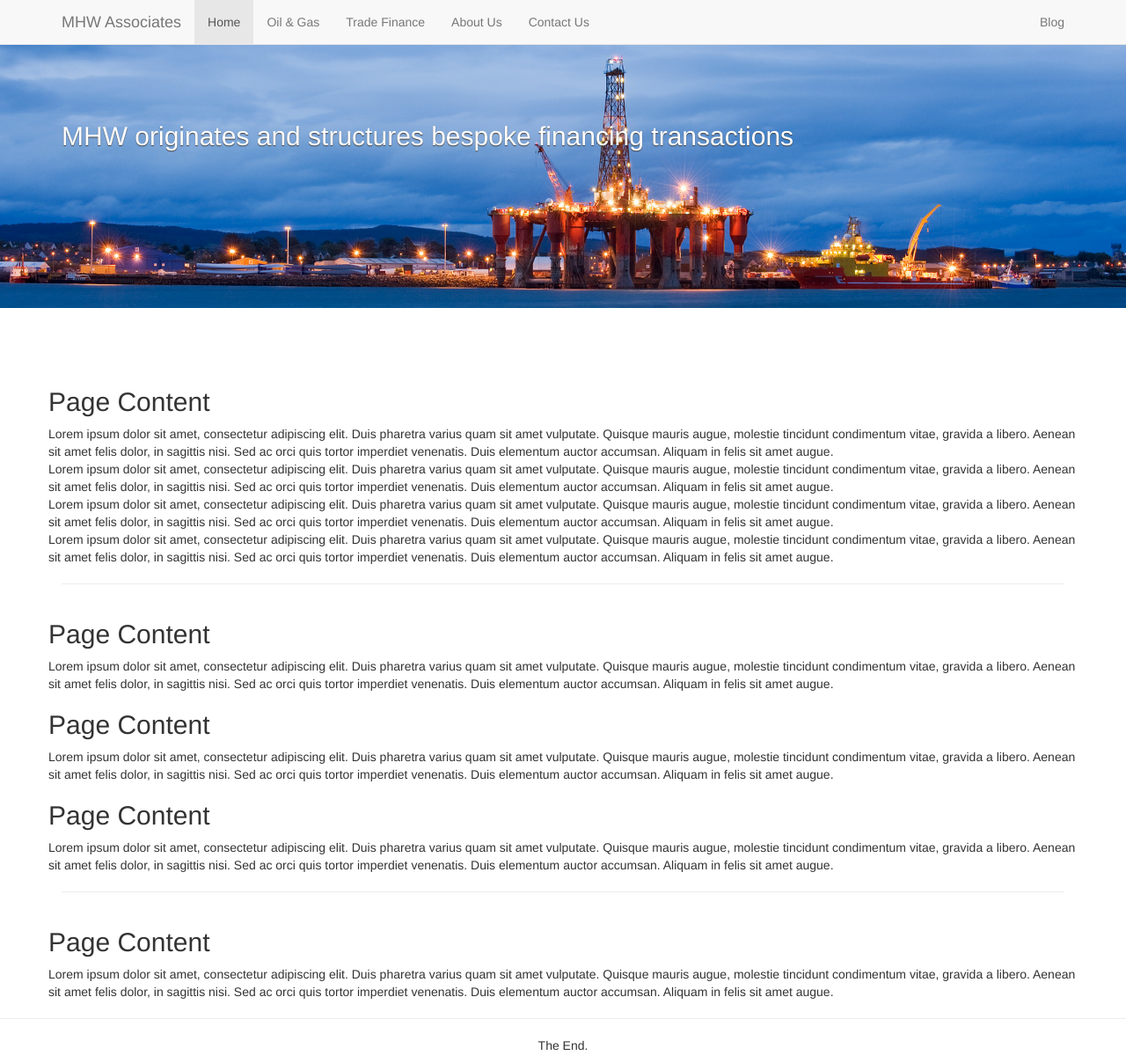
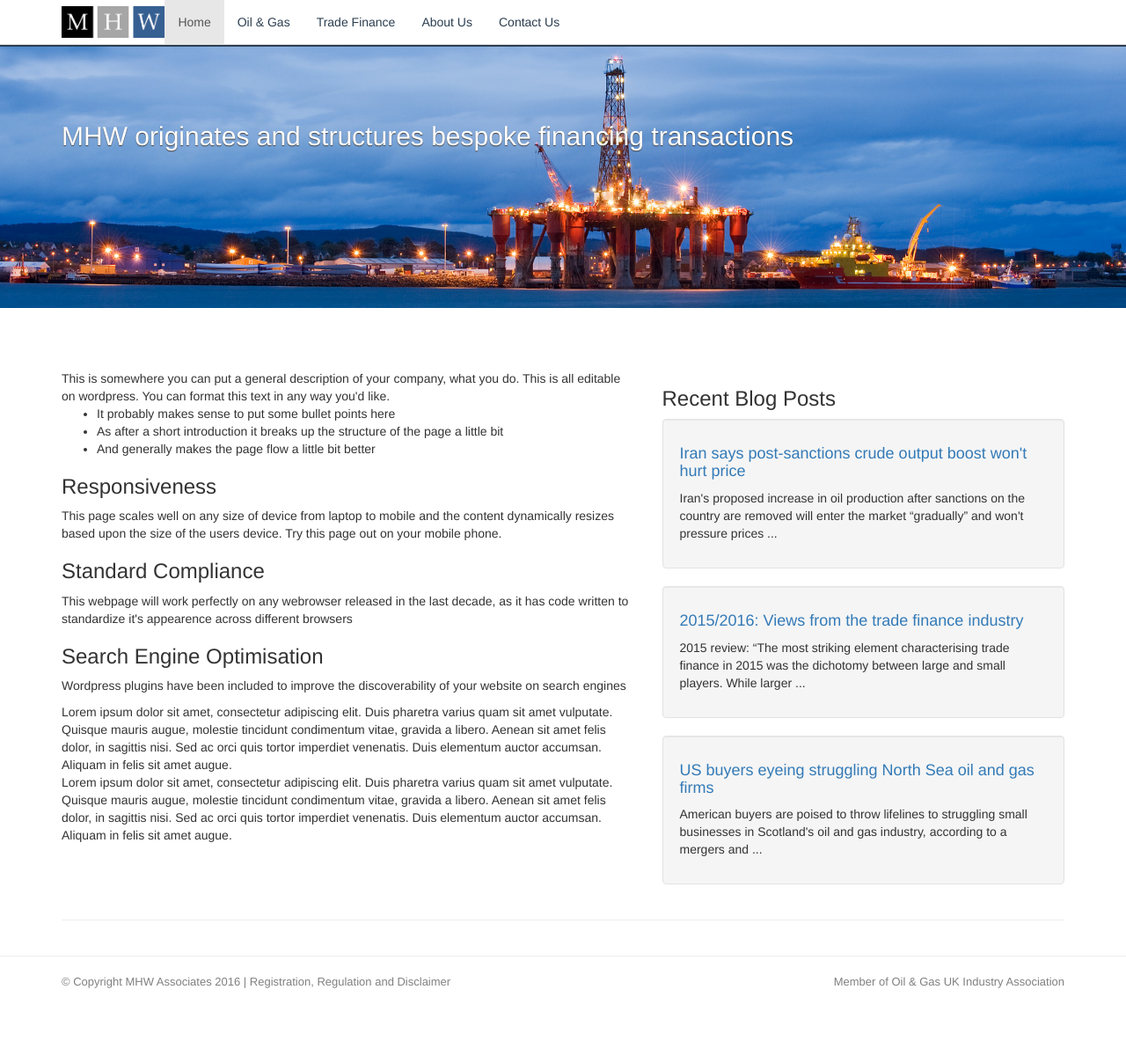
Before and after one commit to DavidM-D/davidm-d.github.io, a website: page index.html in a window 1280 px wide. Shown: the whole page at 88% size. After the commit the page ends 1136 px from the top, so only its background shows below. Drawn offline with nearby package versions, Linux system fonts and the light colour scheme; files that its build step writes are made by us from their sources.

Commit message:
Landing page complete
Added in descriptive filler text changed the color scheme and fixed a
bug when the page autoscrolled to it's previous position on refresh

```diff
--- a/index.html
+++ b/index.html
@@ -33,7 +33,7 @@
             <span class="icon-bar"></span>
             <span class="icon-bar"></span>
           </button>
-          <a class="navbar-brand" href="#">MHW Associates</a>
+          <a class="navbar-brand" href="#"><img alt="MHW Associates" src="/img/logo.png" height="100%"></a>
         </div>
         <div id="navbar" class="navbar-collapse collapse">
           <ul class="nav navbar-nav">
@@ -42,9 +42,6 @@
             <li><a href="#trade">Trade Finance</a></li>
 	    <li><a href="#about">About Us </a></li>
 	    <li><a href="#contact">Contact Us</a></li>
-          </ul>
-          <ul class="nav navbar-nav navbar-right">
-            <li><a href="#">Blog</a></li>
           </ul>
         </div><!--/.nav-collapse -->
       </div>
@@ -59,17 +56,24 @@
 
     <div class="container">
       <div class="row">
-	<h2>Page Content</h2>
-	Lorem ipsum dolor sit amet, consectetur adipiscing elit. Duis pharetra varius quam sit amet vulputate.
-	Quisque mauris augue, molestie tincidunt condimentum vitae, gravida a libero. Aenean sit amet felis
-	dolor, in sagittis nisi. Sed ac orci quis tortor imperdiet venenatis. Duis elementum auctor accumsan.
-	Aliquam in felis sit amet augue.
+	<div class="col-lg-7">
+	  This is somewhere you can put a general description of your company, what you do. This is all editable
+	  on wordpress. You can format this text in any way you'd like.
 	  <br>
-	Lorem ipsum dolor sit amet, consectetur adipiscing elit. Duis pharetra varius quam sit amet vulputate.
-	Quisque mauris augue, molestie tincidunt condimentum vitae, gravida a libero. Aenean sit amet felis
-	dolor, in sagittis nisi. Sed ac orci quis tortor imperdiet venenatis. Duis elementum auctor accumsan.
-	Aliquam in felis sit amet augue.
-	<br>
+	  <ul>
+	    <li>It probably makes sense to put some bullet points here</li>
+	    <li>As after a short introduction it breaks up the structure of the page a little bit</li>
+	    <li>And generally makes the page flow a little bit better</li>
+	  </ul>
+	  <h3>Responsiveness</h3>
+	  <p>This page scales well on any size of device from laptop to mobile and the content dynamically resizes
+	  based upon the size of the users device. Try this page out on your mobile phone.</p>
+	  <h3>Standard Compliance</h3>
+	  <p>This webpage will work perfectly on any webrowser released in the last decade, as it has code written
+	    to standardize it's appearence across different browsers</p>
+	  <h3>Search Engine Optimisation</h3>
+	  <p>Wordpress plugins have been included to improve the discoverability of your website on search engines</p>
+
 	  Lorem ipsum dolor sit amet, consectetur adipiscing elit. Duis pharetra varius quam sit amet vulputate.
 	  Quisque mauris augue, molestie tincidunt condimentum vitae, gravida a libero. Aenean sit amet felis
 	  dolor, in sagittis nisi. Sed ac orci quis tortor imperdiet venenatis. Duis elementum auctor accumsan.
@@ -80,42 +84,44 @@
 	  dolor, in sagittis nisi. Sed ac orci quis tortor imperdiet venenatis. Duis elementum auctor accumsan.
 	  Aliquam in felis sit amet augue.
 	</div>
-      <hr>
-      <div class="row">
-	<h2>Page Content</h2>
-	Lorem ipsum dolor sit amet, consectetur adipiscing elit. Duis pharetra varius quam sit amet vulputate.
-	Quisque mauris augue, molestie tincidunt condimentum vitae, gravida a libero. Aenean sit amet felis
-	dolor, in sagittis nisi. Sed ac orci quis tortor imperdiet venenatis. Duis elementum auctor accumsan.
-	Aliquam in felis sit amet augue.
-	<h2>Page Content</h2>
-	Lorem ipsum dolor sit amet, consectetur adipiscing elit. Duis pharetra varius quam sit amet vulputate.
-	Quisque mauris augue, molestie tincidunt condimentum vitae, gravida a libero. Aenean sit amet felis
-	dolor, in sagittis nisi. Sed ac orci quis tortor imperdiet venenatis. Duis elementum auctor accumsan.
-	Aliquam in felis sit amet augue.
-	<h2>Page Content</h2>
-	Lorem ipsum dolor sit amet, consectetur adipiscing elit. Duis pharetra varius quam sit amet vulputate.
-	Quisque mauris augue, molestie tincidunt condimentum vitae, gravida a libero. Aenean sit amet felis
-	dolor, in sagittis nisi. Sed ac orci quis tortor imperdiet venenatis. Duis elementum auctor accumsan.
-	Aliquam in felis sit amet augue.
+	<div class="col-lg-5">
+	  <h3>Recent Blog Posts</h3>
+	  <div class="well">
+	    <a href="#">
+	      <h4>Iran says post-sanctions crude output boost won't hurt price</h4>
+	    </a>
+	    <p>Iran's proposed increase in oil production after sanctions on the country are removed will enter the market “gradually” and won't pressure prices ...</p>
+	  </div>
+	  <div class="well">
+	    <a href="#">
+	      <h4>2015/2016: Views from the trade finance industry</h4>
+	    </a>
+	    <p>2015 review: “The most striking element characterising trade finance in 2015 was the dichotomy between large and small players. While larger ...</p>
+	  </div>
+	  <div class="well">
+	    <a href="#">
+	      <h4>US buyers eyeing struggling North Sea oil and gas firms</h4>
+	    </a>
+	    <p>American buyers are poised to throw lifelines to struggling small businesses in Scotland's oil and gas industry, according to a mergers and ...</p>
+	  </div>
 
 	</div>
+      </div>
       <hr>
+    </div>
+    <hr>
+    <footer class="footer">
+      <div class="container">
 	<div class="row">
-	<h2>Page Content</h2>
-	Lorem ipsum dolor sit amet, consectetur adipiscing elit. Duis pharetra varius quam sit amet vulputate.
-	Quisque mauris augue, molestie tincidunt condimentum vitae, gravida a libero. Aenean sit amet felis
-	dolor, in sagittis nisi. Sed ac orci quis tortor imperdiet venenatis. Duis elementum auctor accumsan.
-	Aliquam in felis sit amet augue.
+	  <div class="col-md-6 text-left">
+	    <p> © Copyright MHW Associates 2016 | Registration, Regulation and Disclaimer</p>
+	  </div>
+	  <div class="col-md-6 text-right">
+	    Member of Oil & Gas UK Industry Association
 	  </div>
 	</div>
-
-    <hr>
-
-    <div class="container">
-      <div class="row">
-	<div class="col-md-12 text-center"><p>The End.</p></div>
       </div>
-    </div>
+    </footer>
 
     <!-- jQuery -->
     <script src="js/jquery.js"></script>
--- a/js/MHW.js
+++ b/js/MHW.js
@@ -7,3 +7,4 @@ function parallax(){
 $(window).scroll(function(e){
     parallax();
 });
+parallax();
--- a/less/MHW.less
+++ b/less/MHW.less
@@ -1,3 +1,5 @@
+@primary: #2C3E50;
+
 .bg {
   background: url('/img/rig.jpg') no-repeat center center;
   position: fixed;
@@ -19,3 +21,28 @@
   padding-bottom: 0px;
   margin-bottom: 0px;
 }
+
+.footer{
+    color: grey;
+    font-size: small;
+}
+
+.navbar-default{
+    background-color: white;
+    .navbar-nav li a{
+	color: @primary;
+    }
+    .navbar-brand{
+	padding-top: 7px;
+	padding-bottom: 7px;
+	padding-right: 0px;
+    }
+    .navbar-toggle .icon-bar{
+	background-color: @primary;
+    }
+    box-shadow: 0 2px 0 0 @primary;
+}
+
+.icon-bar{
+    background-color:red;
+}
```
Lines whose indentation alone changed are shown as unchanged.
